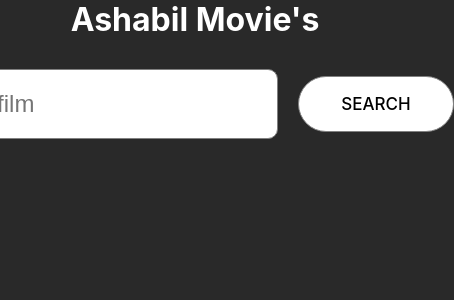
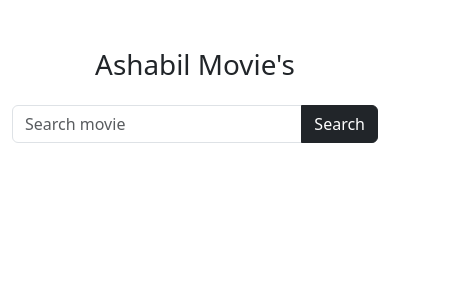
Before and after one commit to ashabilsyauqi/Movies, a React (Create React App) app: page / in a window 390 px wide. Shown: the top 300 px of the page, 454 px wide, since content can reach past the window. Built offline with nearby package versions, Linux system fonts and the light colour scheme.

Commit message:
fixed to responsive

```diff
--- a/package.json
+++ b/package.json
@@ -7,6 +7,7 @@
     "@testing-library/react": "^13.4.0",
     "@testing-library/user-event": "^13.5.0",
     "axios": "^1.4.0",
+    "bootstrap": "^5.3.1",
     "react": "^18.2.0",
     "react-dom": "^18.2.0",
     "react-scripts": "5.0.1",
--- a/src/App.css
+++ b/src/App.css
@@ -147,51 +147,3 @@
 
 
 /* button search */
-
-.btn {
-  border: 1px solid grey;
-  position: relative;
-  font-size: 17px;
-  text-transform: uppercase;
-  text-decoration: none;
-  padding: 1em 2.5em;
-  display: inline-block;
-  border-radius: 6em;
-  transition: all .2s;
-  font-family: inherit;
-  font-weight: 500;
-  color: black;
-  background-color: white;
- }
-
- .btn:hover {
-  transform: translateY(-3px);
-  box-shadow: 0 10px 20px rgba(0, 0, 0, 0.2);
- }
-
- .btn:active {
-  transform: translateY(-1px);
-  box-shadow: 0 5px 10px rgba(0, 0, 0, 0.2);
- }
-
- .btn::after {
-  content: "";
-  display: inline-block;
-  height: 100%;
-  width: 100%;
-  border-radius: 100px;
-  position: absolute;
-  top: 0;
-  left: 0;
-  z-index: -1;
-  transition: all .4s;
- }
-
- .btn::after {
-  background-color: #fff;
- }
-
- .btn:hover::after {
-  transform: scaleX(1.4) scaleY(1.6);
-  opacity: 0;
- }
--- a/src/App.js
+++ b/src/App.js
@@ -2,39 +2,43 @@ import { useState } from "react";
 import "./App.css";
 import { searchMovie } from "./api";
 import PopularMovieList from "./Components/popularMovieList"; // Impor komponen
+import "bootstrap/dist/css/bootstrap.min.css"; // Impor file CSS Bootstrap
 
 const App = () => {
   const [popularmovies, setPopularMovies] = useState([]);
   const [searching, setSearching] = useState(false);
-  const [searchKeyword, setSearchKeyword] = useState(""); // State untuk menyimpan keyword pencarian
+  const [searchKeyword, setSearchKeyword] = useState("");
 
   const handleSearch = async () => {
     if (searchKeyword.length > 0) {
       const query = await searchMovie(searchKeyword);
       setPopularMovies(query.results);
-      setSearching(true); // Set status searching menjadi true setelah pencarian dilakukan
+      setSearching(true);
     }
   };
 
   return (
-    <div className="App">
-      <h1 className="Title">Ashabil Movie's</h1>
-      <header className="App-header">
-
-          <input
-            placeholder="cari film"
-            className="movie-search"
-            onChange={({ target }) => setSearchKeyword(target.value)} // Set keyword pencarian saat mengetik
-          />
-          <button className="btn" onClick={handleSearch}>
-            Search
-          </button>{" "}
-
-        {/* Gunakan handleSearch saat tombol ditekan */}
-      </header>
-
-      <div className="movie-container">
-        {searching && <PopularMovieList movies={popularmovies} />}
+    <div className="container mt-5">
+      <h1 className="text-center mb-4">Ashabil Movie's</h1>
+      <div className="row justify-content-center">
+        <div className="col-md-6">
+          <div className="input-group mb-3">
+            <input
+              type="text"
+              className="form-control"
+              placeholder="Search movie"
+              onChange={({ target }) => setSearchKeyword(target.value)}
+            />
+            <button className="btn btn-dark" onClick={handleSearch}>
+              Search
+            </button>
+          </div>
+        </div>
+      </div>
+      <div className="row">
+        <div className="col">
+          {searching && <PopularMovieList movies={popularmovies} />}
+        </div>
       </div>
     </div>
   );
--- a/src/Components/Components.css
+++ b/src/Components/Components.css
@@ -35,3 +35,8 @@
   font-size: 24px;
   font-weight: 600;
 }
+
+.movie-position{
+  background-size: cover;
+  background-position: center;
+}
--- a/src/Components/popularMovieList.js
+++ b/src/Components/popularMovieList.js
@@ -1,29 +1,39 @@
 import React from "react";
-import "./Components.css";
+import "bootstrap/dist/css/bootstrap.min.css"; // Impor file CSS Bootstrap
+import './Components.css'
 
 const PopularMovieList = ({ movies }) => {
   return (
-    <>
+    <div className="d-flex justify-content-center align-items-center flex-wrap gap-5">
       {movies.length > 0 ? (
         movies.map((movie, i) => (
           <div
-            className="card"
+            className="card col-md-3 mb-4"
             key={i}
             style={{
-              backgroundImage: `url(${process.env.REACT_APP_BASEIMGURL}/${movie.poster_path})`
+              backgroundImage: `url(${process.env.REACT_APP_BASEIMGURL}/${movie.poster_path})`,
+              width: '350px',
+              height: '500px',
             }}
           >
-                    <div className="movie-date">{movie.release_date.split("-")[0]}</div> {/* Ambil tahun dengan split */}
-            <div className="movie-rate">
-              ⭐ : {parseFloat(movie.vote_average).toFixed(1)}
+            <div className="desc-movie">
+              <div className="movie-date">
+                {movie.release_date.split("-")[0]}
+              </div>
+              <div className="movie-rate">
+                ⭐ : {parseFloat(movie.vote_average).toFixed(1)}
+              </div>
             </div>
           </div>
         ))
       ) : (
-        <div className="no-movies-found">Film apaantu? gak nemu saya mas.. 🤷‍♂️🤷‍♀️</div>
+        <div className="no-movies-found">
+          Film apaantu? gak nemu saya mas.. 🤷‍♂️🤷‍♀️
+        </div>
       )}
-    </>
+    </div>
   );
 };
 
+
 export default PopularMovieList;
--- a/src/index.js
+++ b/src/index.js
@@ -2,6 +2,8 @@ import React from 'react';
 import ReactDOM from 'react-dom/client';
 import './index.css';
 import App from './App';
+import 'bootstrap/dist/css/bootstrap.min.css';
+
 import reportWebVitals from './reportWebVitals';
 
 const root = ReactDOM.createRoot(document.getElementById('root'));
```
Also changed, not shown: 1 other file (tests, documents, lock files or other folders).
